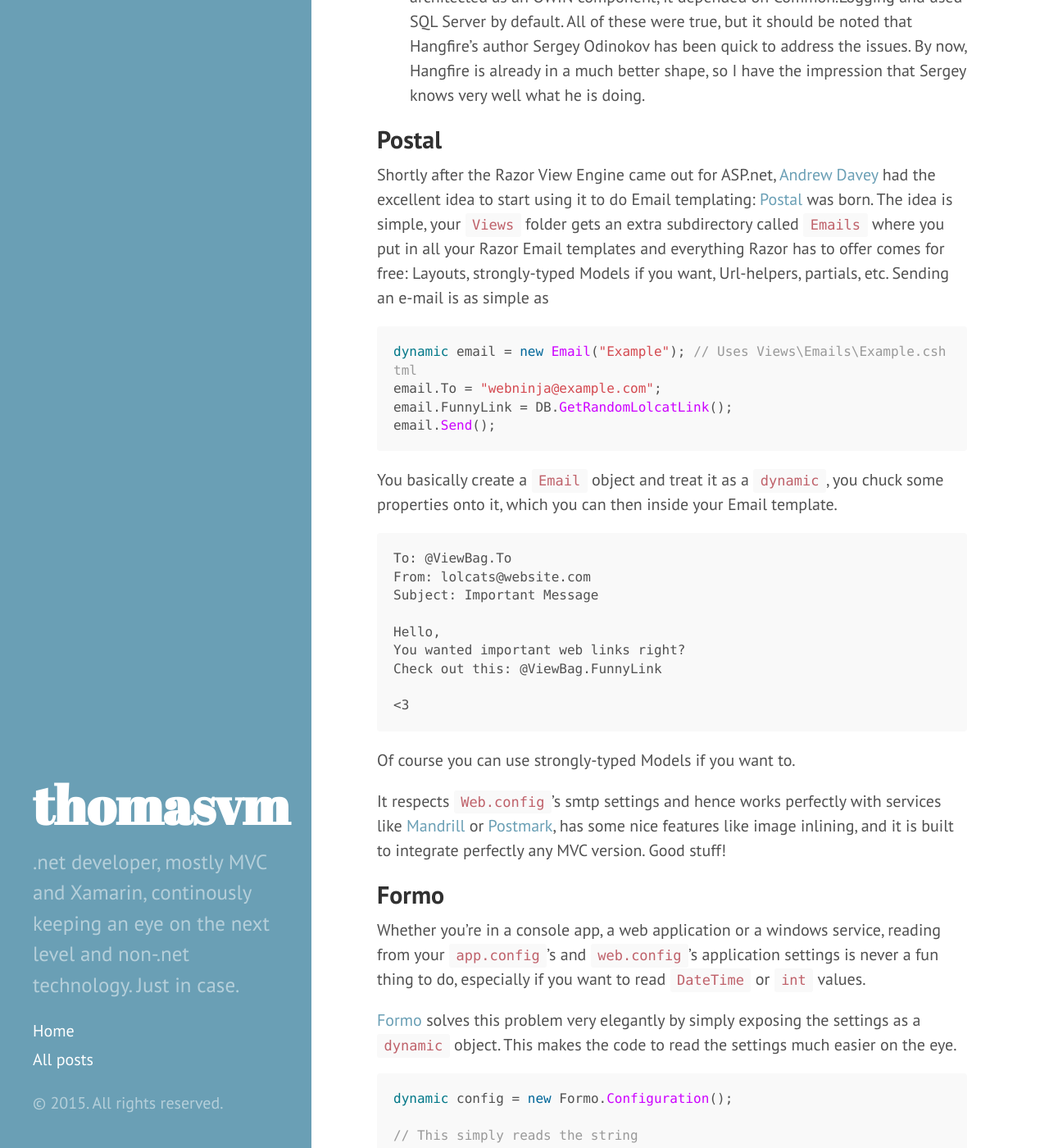
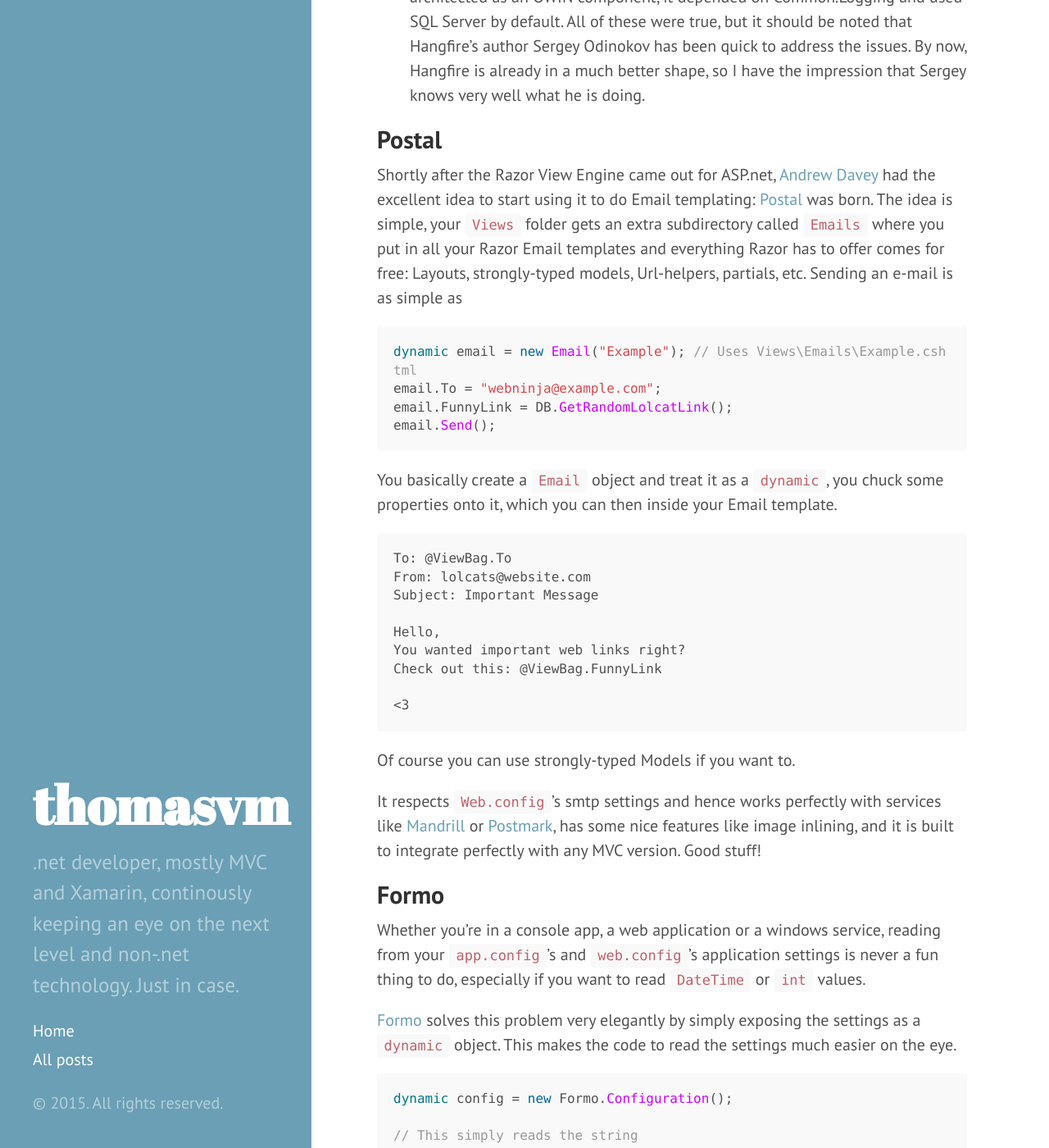
Before and after one commit to thomasvm/thomasvm.github.io, a Jekyll site: the page built from _posts/2015-03-17-open-source-net-libraries-that-make-your-life-easier.markdown, in a window 1280 px wide and 1400 px high, scrolled down 1929 px. Shown: the whole window at 82% size. Built offline with Jekyll 4.4.1, drawn with Linux system fonts in a browser that asks for light colours; Markdown is read by kramdown in place of the engine named in the settings; comment, search, counter and statistics services are not loaded.

Commit message:
typo fixes

````diff
--- a/_posts/2015-03-17-open-source-net-libraries-that-make-your-life-easier.markdown
+++ b/_posts/2015-03-17-open-source-net-libraries-that-make-your-life-easier.markdown
@@ -63,7 +63,7 @@ There are several things I love about Hangfire:
 Shortly after the Razor View Engine came out for ASP.net, [Andrew Davey][5] had the excellent idea to
 start using it to do Email templating: [Postal][6] was born. The idea is simple, your `Views` folder gets
 an extra subdirectory called `Emails` where you put in all your Razor Email templates and everything Razor
-has to offer comes for free: Layouts, strongly-typed Models if you want, Url-helpers, partials, etc. Sending
+has to offer comes for free: Layouts, strongly-typed models, Url-helpers, partials, etc. Sending
 an e-mail is as simple as
 
 ``` csharp
@@ -91,7 +91,7 @@ Check out this: @ViewBag.FunnyLink
 Of course you can use strongly-typed Models if you want to.
 
 It respects `Web.config`'s smtp settings and hence works perfectly with services like [Mandrill][7] or [Postmark][8], has
-some nice features like image inlining, and it is built to integrate perfectly any MVC version. Good stuff!
+some nice features like image inlining, and it is built to integrate perfectly with any MVC version. Good stuff!
 
 ## Formo
 
````
